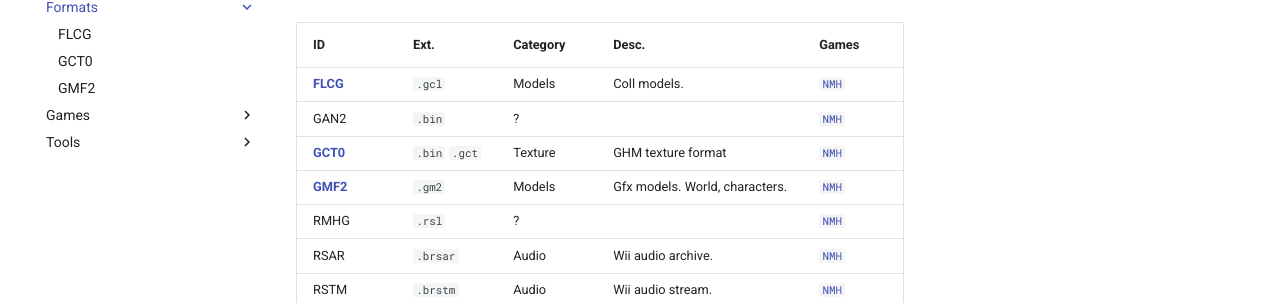
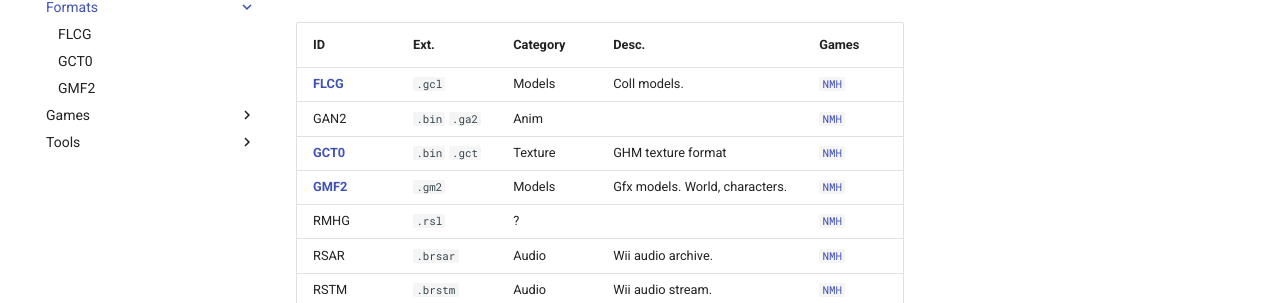
Before and after one commit to sevonj/nmh_reverse, an MkDocs documentation site: the page built from docs/formats/index.md, in a window 1280 px wide. Shown: the part 158-461 px from the top of the page. Built offline with MkDocs 1.6.1 and Material for MkDocs 9.7.7, drawn with Linux system fonts in a browser that asks for light colours; comment, search, counter and statistics services are not loaded.

Commit message:
GAN2 type

```diff
--- a/docs/formats/index.md
+++ b/docs/formats/index.md
@@ -3,7 +3,7 @@
 | ID                                    | Ext.          | Category | Desc.                          | Games                           |
 | ------------------------------------- | ------------- | -------- | ------------------------------ | ------------------------------- |
 | [**FLCG**](/nmh_reverse/formats/flcg) | `.gcl`        | Models   | Coll models.                   | [`NMH`](/nmh_reverse/games/NMH) |
-| GAN2                                  | `.bin`        | ?        |                                | [`NMH`](/nmh_reverse/games/NMH) |
+| GAN2                                  | `.bin` `.ga2` | Anim     |                                | [`NMH`](/nmh_reverse/games/NMH) |
 | [**GCT0**](/nmh_reverse/formats/gct0) | `.bin` `.gct` | Texture  | GHM texture format             | [`NMH`](/nmh_reverse/games/NMH) |
 | [**GMF2**](/nmh_reverse/formats/gmf2) | `.gm2`        | Models   | Gfx models. World, characters. | [`NMH`](/nmh_reverse/games/NMH) |
 | RMHG                                  | `.rsl`        | ?        |                                | [`NMH`](/nmh_reverse/games/NMH) |
```
